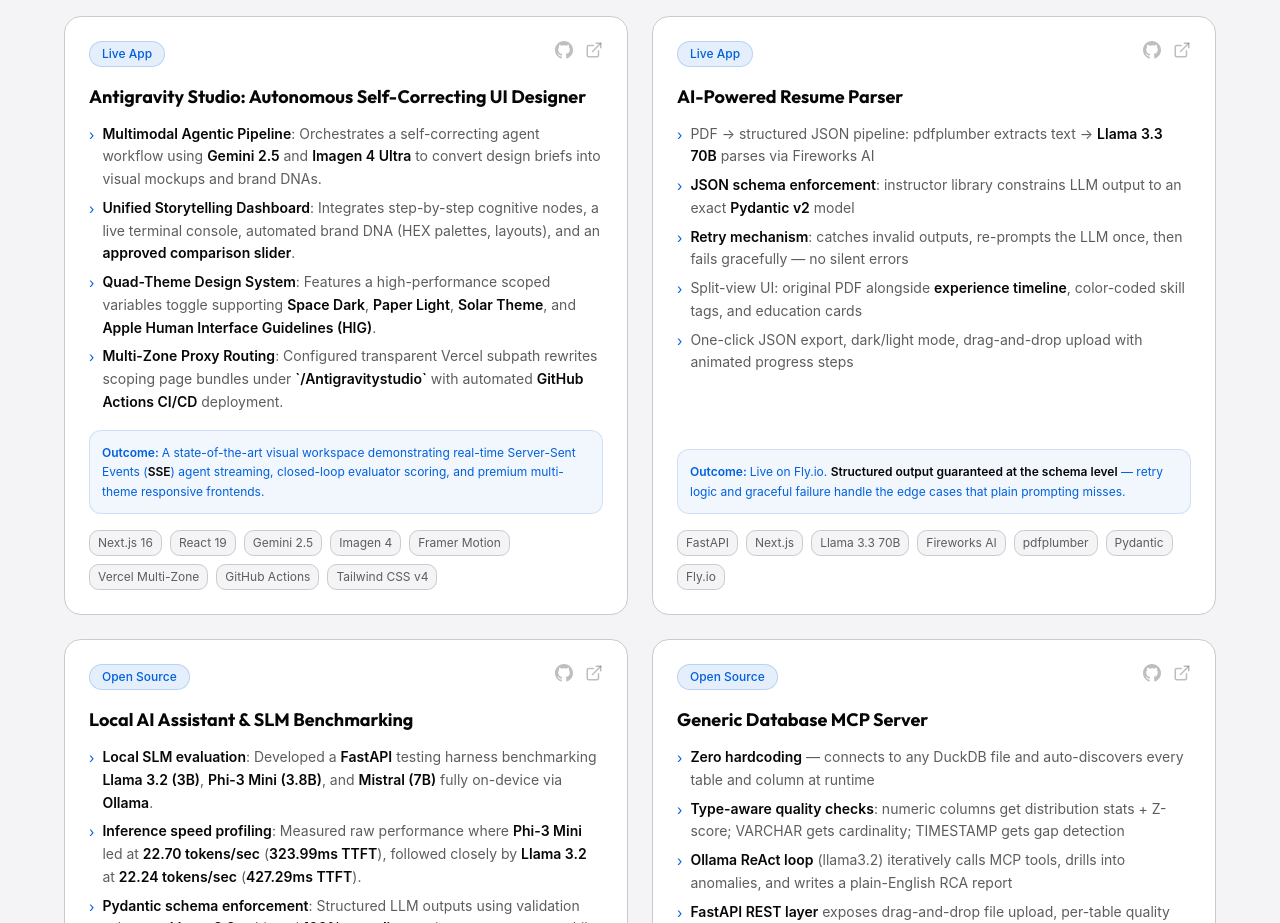
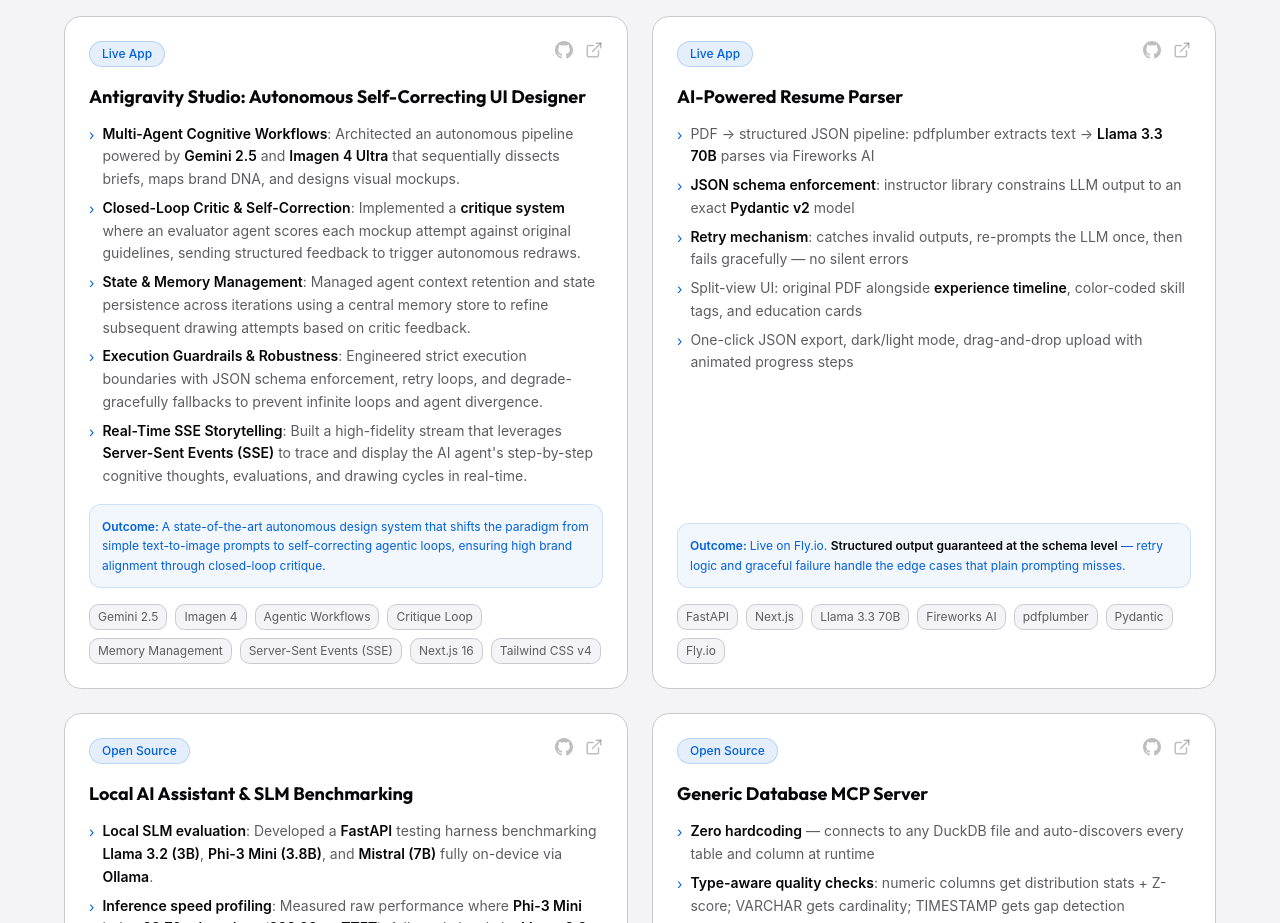
Before and after one commit to hargurjeet/portfolio, a Next.js app: page / in a window 1280 px wide. Shown: the part 3960-4883 px from the top of the page. Built offline with nearby package versions, Linux system fonts and the light colour scheme.

Commit message:
Refactor Antigravity Studio project description to focus heavily on agentic architecture and memory management

```diff
--- a/components/Projects.tsx
+++ b/components/Projects.tsx
@@ -9,14 +9,15 @@ const projects = [
   {
     title: "Antigravity Studio: Autonomous Self-Correcting UI Designer",
     description: [
-      "**Multimodal Agentic Pipeline**: Orchestrates a self-correcting agent workflow using **Gemini 2.5** and **Imagen 4 Ultra** to convert design briefs into visual mockups and brand DNAs.",
-      "**Unified Storytelling Dashboard**: Integrates step-by-step cognitive nodes, a live terminal console, automated brand DNA (HEX palettes, layouts), and an **approved comparison slider**.",
-      "**Quad-Theme Design System**: Features a high-performance scoped variables toggle supporting **Space Dark**, **Paper Light**, **Solar Theme**, and **Apple Human Interface Guidelines (HIG)**.",
-      "**Multi-Zone Proxy Routing**: Configured transparent Vercel subpath rewrites scoping page bundles under **`/Antigravitystudio`** with automated **GitHub Actions CI/CD** deployment.",
+      "**Multi-Agent Cognitive Workflows**: Architected an autonomous pipeline powered by **Gemini 2.5** and **Imagen 4 Ultra** that sequentially dissects briefs, maps brand DNA, and designs visual mockups.",
+      "**Closed-Loop Critic & Self-Correction**: Implemented a **critique system** where an evaluator agent scores each mockup attempt against original guidelines, sending structured feedback to trigger autonomous redraws.",
+      "**State & Memory Management**: Managed agent context retention and state persistence across iterations using a central memory store to refine subsequent drawing attempts based on critic feedback.",
+      "**Execution Guardrails & Robustness**: Engineered strict execution boundaries with JSON schema enforcement, retry loops, and degrade-gracefully fallbacks to prevent infinite loops and agent divergence.",
+      "**Real-Time SSE Storytelling**: Built a high-fidelity stream that leverages **Server-Sent Events (SSE)** to trace and display the AI agent's step-by-step cognitive thoughts, evaluations, and drawing cycles in real-time.",
     ],
     outcome:
-      "A state-of-the-art visual workspace demonstrating real-time Server-Sent Events (**SSE**) agent streaming, closed-loop evaluator scoring, and premium multi-theme responsive frontends.",
-    tags: ["Next.js 16", "React 19", "Gemini 2.5", "Imagen 4", "Framer Motion", "Vercel Multi-Zone", "GitHub Actions", "Tailwind CSS v4"],
+      "A state-of-the-art autonomous design system that shifts the paradigm from simple text-to-image prompts to self-correcting agentic loops, ensuring high brand alignment through closed-loop critique.",
+    tags: ["Gemini 2.5", "Imagen 4", "Agentic Workflows", "Critique Loop", "Memory Management", "Server-Sent Events (SSE)", "Next.js 16", "Tailwind CSS v4"],
     badge: "Live App",
     githubUrl: "https://github.com/hargurjeet/image-generator-nextjs",
     liveUrl: "https://hargurjeet.dev/Antigravitystudio",
```
